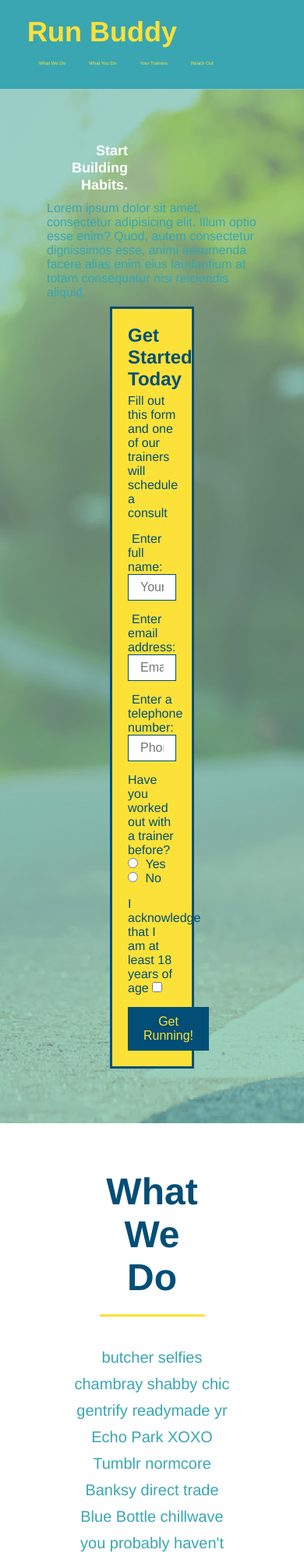
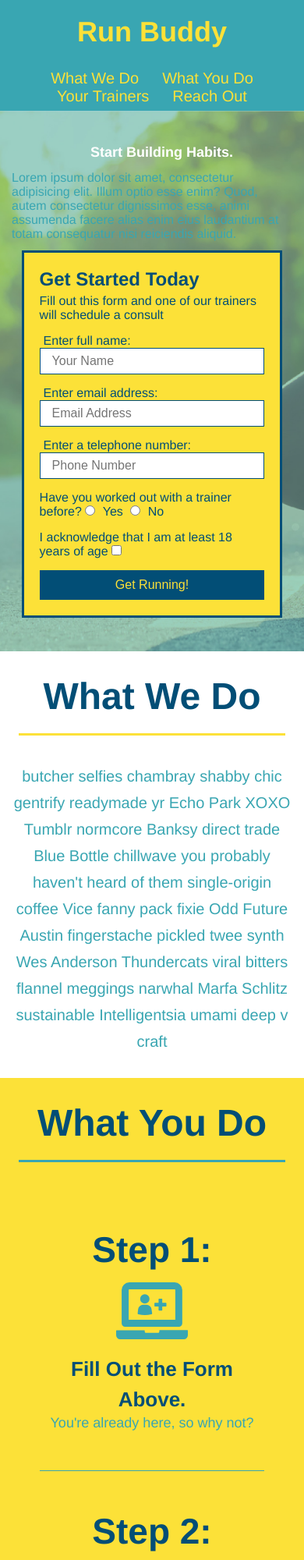
Before and after one commit to Connor-vb/run-buddy, a plain HTML site: page develop/index.html in a window 390 px wide. Shown: the top 2000 px of the page at 78% size. Drawn offline with Linux system fonts and the light colour scheme.

Commit message:
added queries to make it Mobile Responsive

```diff
--- a/develop/assets/css/style.css
+++ b/develop/assets/css/style.css
@@ -320,5 +320,87 @@ section {
 
  /* Media Query for Smaller Desktop Screens & Smaller */
  @media screen and (max-width: 980px){
+     header {
+         padding-bottom: 0;
+         justify-content: center;
+     }
+     header h1 {
+         width: 100%;
+         text-align: center;
+     }
+     header nav ul {
+         margin-top: 20px;
+         width: 100%;
+         justify-content: center;
+     }
+     header nav ul li a {
+         font-size: 20px;
+     }
+     footer h2, footer div {
+         text-align: center;
+         width: 100%;
+     }
+     .hero-cta, .hero-form {
+         width: 100%;
+     }
+     .hero-cta {
+         text-align: center;
+     }
+     .section-title {
+         width: 80%;
+     }
+     .trainer {
+         flex: 0 70%;
+     }
+     .contact-info iframe {
+         flex: 1 100%;
+     }
+ }
 
+ @media screen and (max-width: 768px) {
+    section {
+        padding: 30px 15px;
+    }
+    .step h3 {
+        flex: 1 100%;
+        text-align: center;
+    }
+    .step-info {
+        flex: 2 100%;
+        text-align: center;
+        justify-content: center;
+    }
+    .step-img {
+        flex: 0 32%;
+        margin-right: 0;
+        margin-top: 15px;
+        margin-bottom: 15px;
+    }
+    .step-text {
+        flex: 100%;
+    }
  }
+
+ @media screen and (max-width: 575px) {
+    .hero-form button {
+        width: 100%;
+    }
+    .section-title {
+        width: 95%;
+    }
+    .intro p {
+        width: 100%;
+    }
+    .trainer {
+        flex: 0 100%;
+    }
+    .contact-info {
+        text-align: center;
+    }
+    .contact-info > * {
+        flex: 0 100%;
+    }
+    .contact-form {
+        order: 3;
+    }
+ }
```
